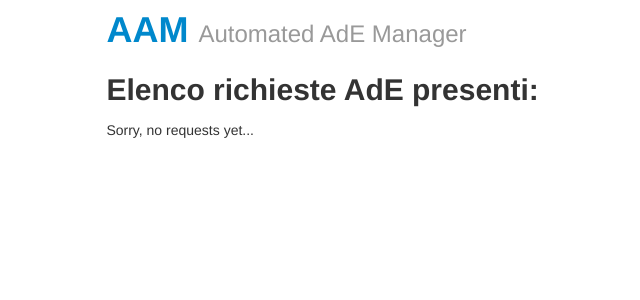
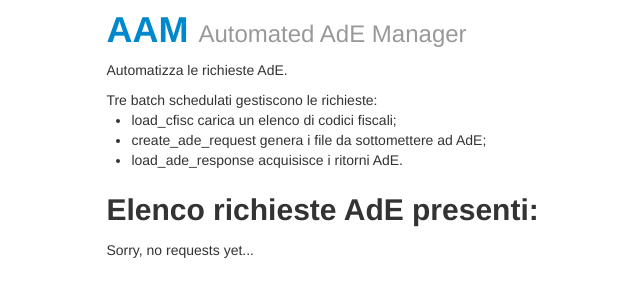
Before and after one commit to duttoluca/aam, a Django app: template ade/templates/ade/ade_request_list.html in a window 1280 px wide. Shown: the top 300 px of the page, without its empty margins (3-643 px from the left). Run offline with Django 3.2, Linux system fonts and the light colour scheme; the template is opened without the code that fills it, so the values that code supplies are empty; some libraries are stand-ins or nearby versions.

Commit message:
Aggiunte spiegazioni in schermata iniziale

```diff
--- a/aam/templates/layouts/base.html
+++ b/aam/templates/layouts/base.html
@@ -20,9 +20,7 @@
 					<h1><a href="{% url home %}">AAM</a> <small>Automated AdE Manager</small></h1>
 	        	</div>
 	        </div>
-	        <div class='row-fluid'>
 					{% block main %}{% endblock main %}
-			</div>
 			<!--
 			<div class="row-fluid">
 				<div class="span10 offset1">
--- a/ade/templates/ade/ade_request_detail.html
+++ b/ade/templates/ade/ade_request_detail.html
@@ -3,6 +3,7 @@
 {% block page_title %}Dettaglio Richiesta AdE numero {{ object.pk }} | {{  block.super }}{% endblock %}
 
 {% block main %}
+<div class='row-fluid'>
 	<div class="span10 offset1">
 		<h2>Dettaglio della richiesta AdE #{{ object.pk }}</h2>
 		<ul class="unstyled">
@@ -50,4 +51,5 @@
 	</div>
 	{% endif %}
 	</div>
+</div>
 {% endblock main%}
--- a/ade/templates/ade/ade_request_list.html
+++ b/ade/templates/ade/ade_request_list.html
@@ -3,6 +3,18 @@
 {% block page_title %}Richieste AdE | {{  block.super }}{% endblock %}
 
 {% block main %}
+<div class='row-fluid'>
+<div class="span10 offset1">
+<p>Automatizza le richieste AdE.</p>
+Tre batch schedulati gestiscono le richieste:
+<ul>
+	<li>load_cfisc carica un elenco di codici fiscali;</li>
+	<li>create_ade_request genera i file da sottomettere ad AdE;</li>
+	<li>load_ade_response acquisisce i ritorni AdE.</li>
+</ul>
+</div>
+</div>
+<div class='row-fluid'>
 	<div class="span10 offset1">
 	<h2>Elenco richieste AdE presenti:</h2>
 	{% if object_list %}
@@ -14,4 +26,5 @@
 	Sorry, no requests yet...
 	{% endif %}
 	</div>
+</div>
 {% endblock %}
```
Lines whose indentation alone changed are shown as unchanged.
